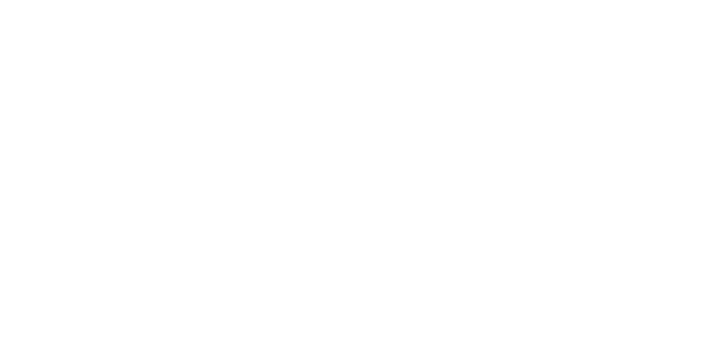
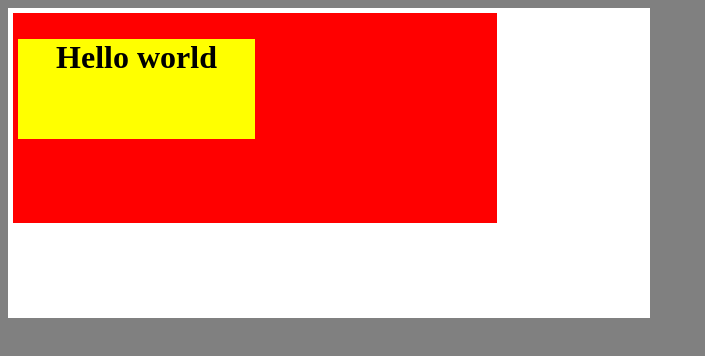
Before and after one commit to NikodemKawski/nikodemthomasmore, a plain HTML site: page Les 06 - CSS deel 2/Oefening 2/index.html in a window 1280 px wide. Shown: the whole page, without its empty margins (0-705 px from the left). Drawn offline with Linux system fonts and the light colour scheme.

Commit message:
Les 06 - oef 2

```diff
--- a/Les 06 - CSS deel 2/Oefening 2/default.css
+++ b/Les 06 - CSS deel 2/Oefening 2/default.css
@@ -0,0 +1,28 @@
+*{
+    background-color: grey;
+}
+
+#div1{
+    background-color: yellow;
+    height: 100px;
+    width: 50%;
+}
+
+#div2{
+    background-color: red;
+    height: 200px;
+    width: 75%;
+    padding: 5px;
+}
+
+#div3{
+    background-color: white;
+    height: 300px;
+    width: 50%;
+    padding: 5px;
+}
+
+h1{
+    text-align: center;
+    background-color: yellow;
+}
--- a/Les 06 - CSS deel 2/Oefening 2/index.html
+++ b/Les 06 - CSS deel 2/Oefening 2/index.html
@@ -11,6 +11,9 @@
 
 <body>
 
+
+    <div id="div3"><div id="div2"><div id="div1"> <h1>Hello world</h1></div></div>
+</div>
 </body>
 
 </html>
```
